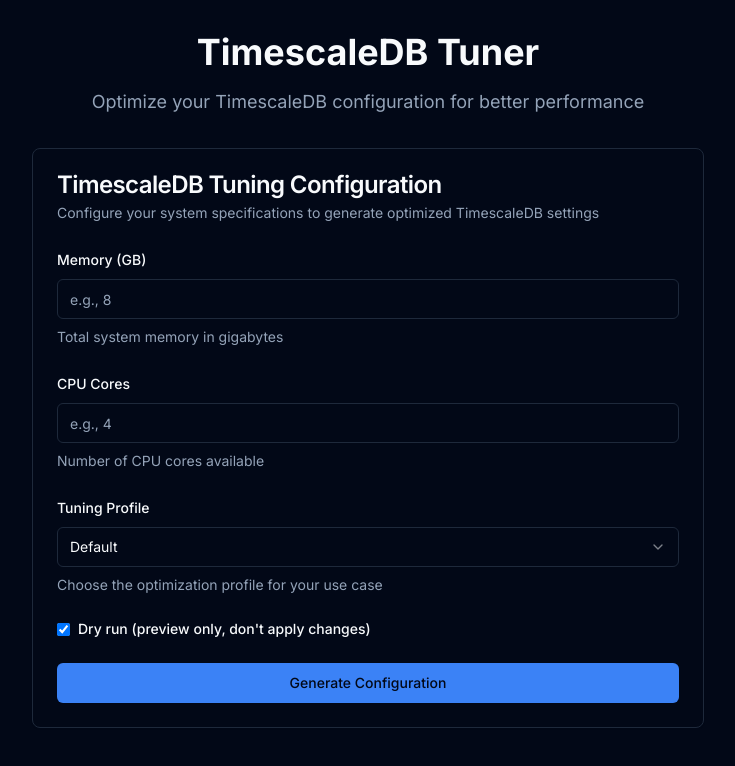
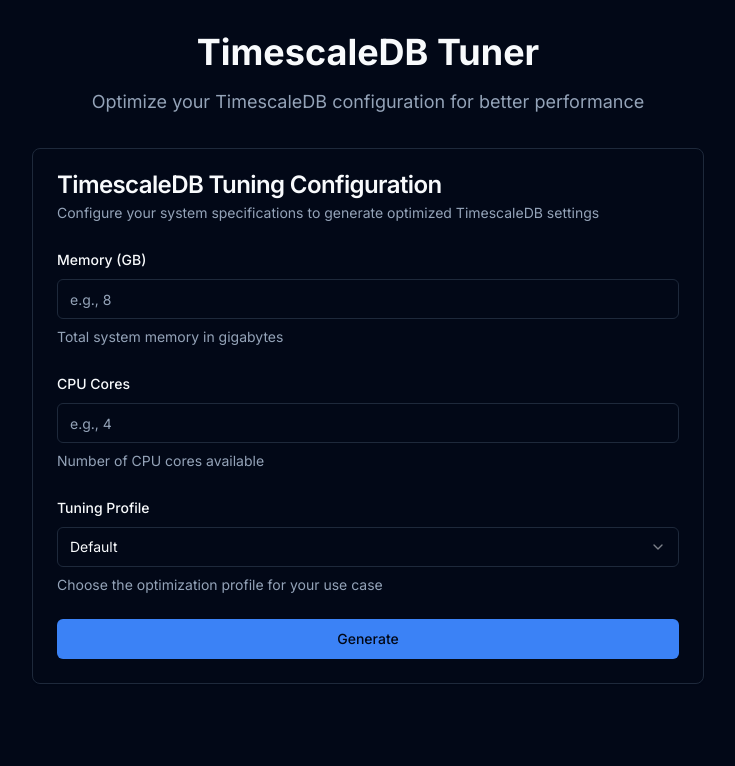
Before and after one commit to 3nd3r1/timescaledb-tune-ui, a Next.js app: page / in a window 1280 px wide. Shown: the top 766 px of the page, without its empty margins (272-1007 px from the left). Built offline with nearby package versions, Linux system fonts and the light colour scheme.

Commit message:
fix(form): remove the dry-run checkbox

```diff
--- a/src/components/forms/tuner-form.tsx
+++ b/src/components/forms/tuner-form.tsx
@@ -43,7 +43,6 @@
             memory: "",
             cpus: "",
             profile: "default",
-            dryRun: true,
         },
     });
 
@@ -140,24 +139,6 @@
                             )}
                         />
 
-                        <div className="flex items-center space-x-2">
-                            <input
-                                type="checkbox"
-                                id="dryRun"
-                                checked={form.watch("dryRun")}
-                                onChange={(e) =>
-                                    form.setValue("dryRun", e.target.checked)
-                                }
-                                className="rounded"
-                            />
-                            <label
-                                htmlFor="dryRun"
-                                className="text-sm font-medium"
-                            >
-                                Dry run (preview only, don&apos;t apply changes)
-                            </label>
-                        </div>
-
                         <Button
                             type="submit"
                             className="w-full"
@@ -165,7 +146,7 @@
                         >
                             {isLoading
                                 ? "Generating..."
-                                : "Generate Configuration"}
+                                : "Generate"}
                         </Button>
                     </form>
                 </Form>
--- a/src/validators/tuner-form.ts
+++ b/src/validators/tuner-form.ts
@@ -20,8 +20,6 @@
     profile: z.enum(["default", "promscale"], {
         required_error: "Please select a tuning profile",
     }),
-
-    dryRun: z.boolean().default(true),
 });
 
 export type TunerFormData = z.infer<typeof tunerFormSchema>;
```
